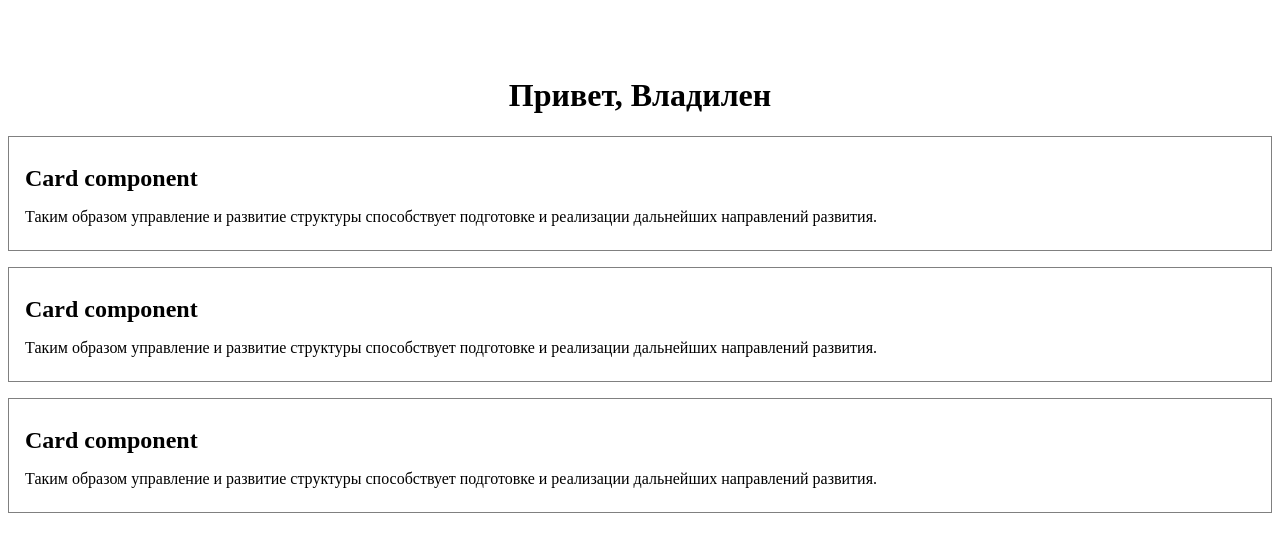
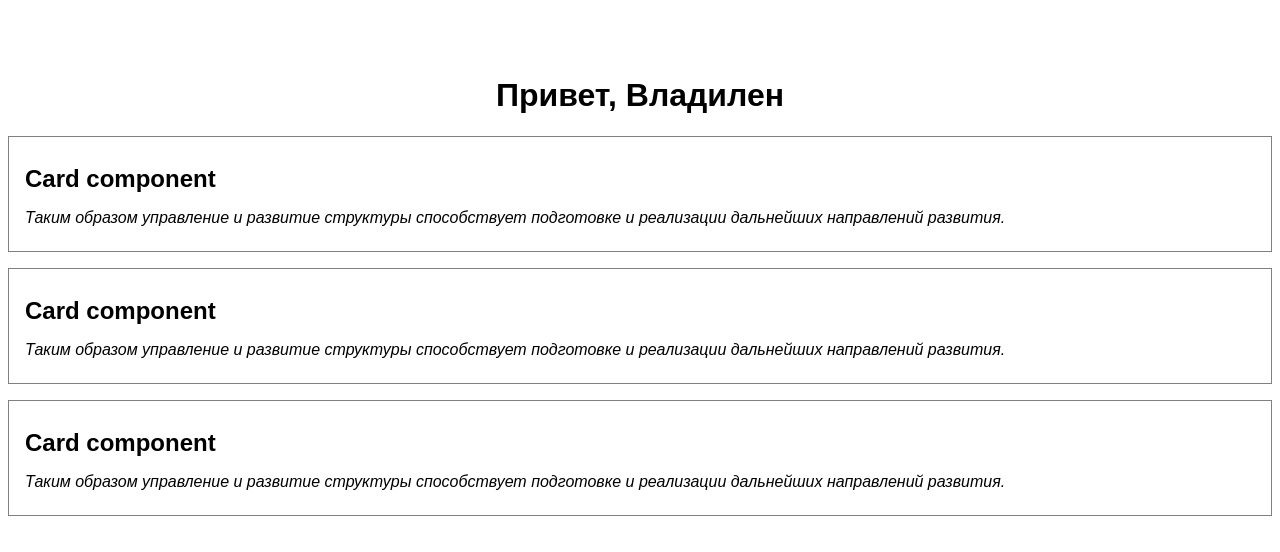
Before and after one commit to GeorgeID/vlad-ngbasic, an Angular app: page / in a window 1280 px wide. Shown: the top 552 px of the page. Built offline with nearby package versions, Linux system fonts and the light colour scheme.

Commit message:
импорт и включение шрифта в классах css

```diff
--- a/src/styles.css
+++ b/src/styles.css
@@ -1 +1,12 @@
 /* You can add global styles to this file, and also import other style files */
+@import url("https://fonts.googleapis.com/css2?family=Roboto:wght@100&display=swap");
+@import url('https://fonts.googleapis.com/css2?family=Roboto:wght@300&display=swap');
+
+html{
+    font-family: 'Roboto', sans-serif;
+    font: 1em sans-serif;
+}
+p {
+  /* font-family: "Roboto", sans-serif; */
+  font-style: italic;
+}
```
